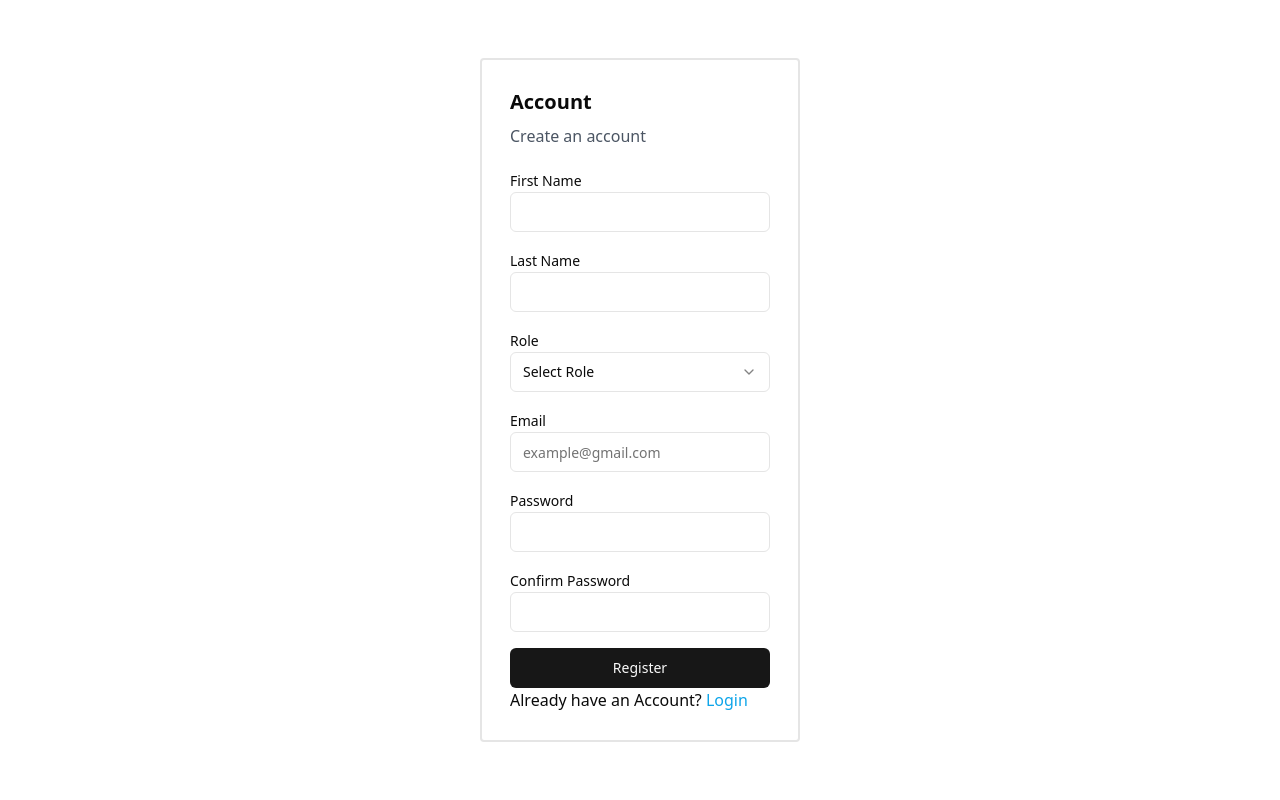
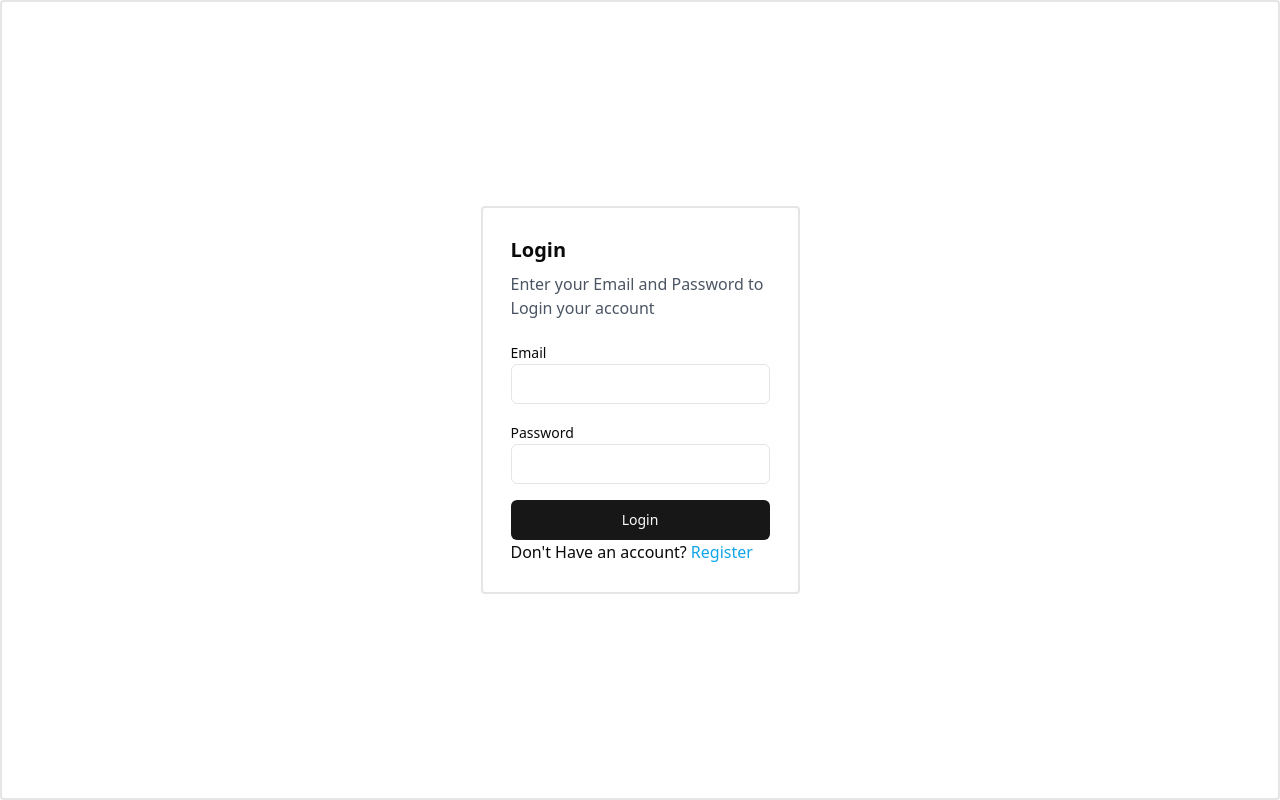
Before and after one commit to jhay-lhord/supply-frontend-react, a React (Vite) app: page / in a window 1280 px wide. Built offline with nearby package versions, Linux system fonts and the light colour scheme; no server answers.

Commit message:
refactor: change login as main page

```diff
--- a/src/App.tsx
+++ b/src/App.tsx
@@ -33,9 +33,9 @@ const App = () => {
               </ProtectedRoutes>
             }
           />
-          <Route path="/login" element={<Login />} />
+          <Route path="/" element={<Login />} />
           <Route path="/logout" element={<Logout />} />
-          <Route path="/" element={<RegisterAndLogout />} />
+          <Route path="/register" element={<RegisterAndLogout />} />
           <Route path="*" element={<NotFound />} />
         </Routes>
       </Router>
```
